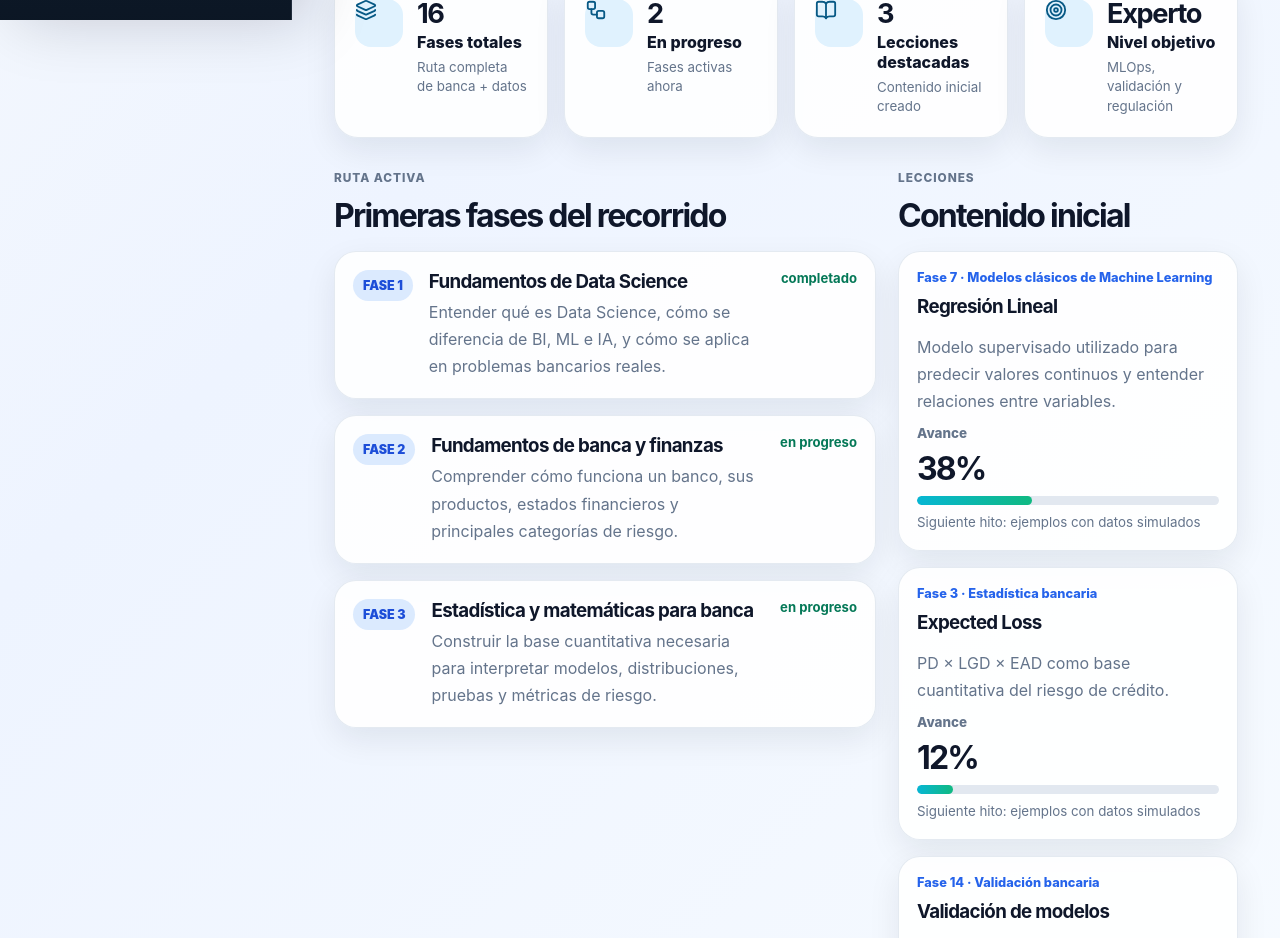
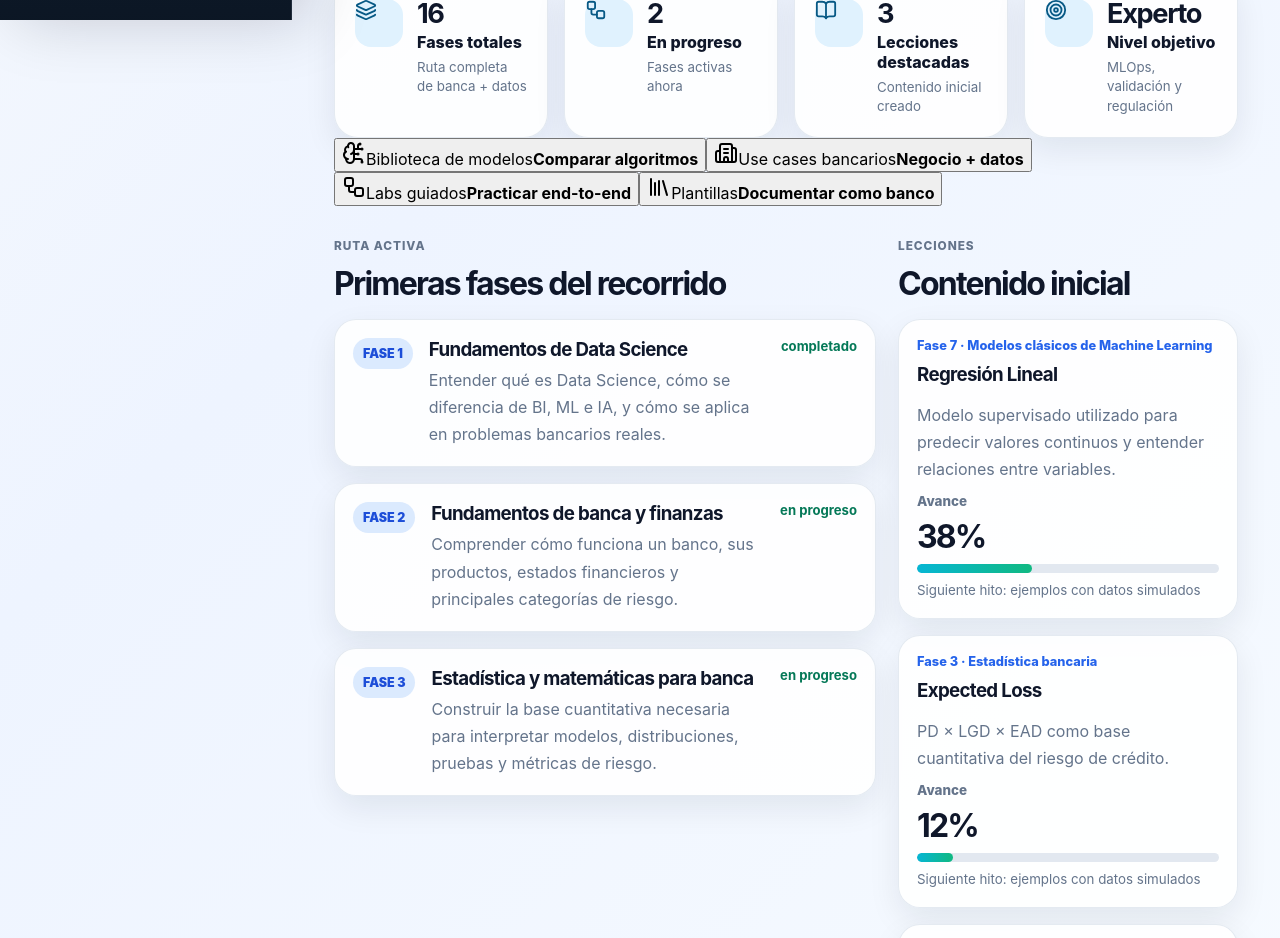
Before and after one commit to albertojrc/HUB, a React (Vite) app: page / in a window 1280 px wide. Shown: the part 780-1718 px from the top of the page. Built offline with nearby package versions, Linux system fonts and the light colour scheme.

Commit message:
feat: connect labs resources evaluations pages

```diff
--- a/src/App.jsx
+++ b/src/App.jsx
@@ -3,8 +3,6 @@ import {
   BookOpen,
   BrainCircuit,
   Building2,
-  FlaskConical,
-  GraduationCap,
   Layers3,
   Library,
   LineChart,
@@ -22,7 +20,6 @@ import {
   LessonHeader,
   LessonNavigation,
   LessonTabs,
-  PlaceholderPage,
   ProgressCard,
   RiskCard,
   StatCard,
@@ -30,9 +27,12 @@ import {
 } from './components/AcademyComponents.jsx';
 import { featuredLessons, linearRegressionLesson } from './data/lessons.js';
 import { phases, phaseStats } from './data/phases.js';
+import { EvaluationsPage } from './pages/EvaluationsPage.jsx';
 import { GlossaryPage } from './pages/GlossaryPage.jsx';
+import { LabsPage } from './pages/LabsPage.jsx';
 import { ModelsPage } from './pages/ModelsPage.jsx';
 import { ProjectsPage } from './pages/ProjectsPage.jsx';
+import { ResourcesPage } from './pages/ResourcesPage.jsx';
 import { RiskManagementPage } from './pages/RiskManagementPage.jsx';
 import { UseCasesPage } from './pages/UseCasesPage.jsx';
 
@@ -79,13 +79,13 @@ function renderRoute(path, navigate) {
     case '/risk-management':
       return <RiskManagementPage />;
     case '/labs':
-      return <PlaceholderPage title="Labs" description="Espacio para notebooks, ejercicios prácticos, datasets simulados y retos guiados de análisis bancario." icon={FlaskConical} />;
+      return <LabsPage />;
     case '/projects':
       return <ProjectsPage />;
     case '/evaluations':
-      return <PlaceholderPage title="Evaluaciones" description="Quizzes, checklists de dominio, ejercicios de interpretación y mini-exámenes por fase." icon={GraduationCap} />;
+      return <EvaluationsPage />;
     case '/resources':
-      return <PlaceholderPage title="Recursos" description="Plantillas de model card, reporte de validación, monitoring report, data dictionary y documentación técnica." icon={Library} />;
+      return <ResourcesPage />;
     case '/glossary':
       return <GlossaryPage />;
     default:
@@ -133,6 +133,29 @@ function DashboardPage({ onNavigate }) {
         <StatCard label="En progreso" value={phaseStats.inProgress} detail="Fases activas ahora" icon={Workflow} />
         <StatCard label="Lecciones destacadas" value={featuredLessons.length} detail="Contenido inicial creado" icon={BookOpen} />
         <StatCard label="Nivel objetivo" value="Experto" detail="MLOps, validación y regulación" icon={Target} />
+      </section>
+
+      <section className="quick-actions-grid">
+        <button type="button" className="quick-action-card" onClick={() => onNavigate('/models')}>
+          <BrainCircuit size={24} />
+          <span>Biblioteca de modelos</span>
+          <strong>Comparar algoritmos</strong>
+        </button>
+        <button type="button" className="quick-action-card" onClick={() => onNavigate('/use-cases')}>
+          <Building2 size={24} />
+          <span>Use cases bancarios</span>
+          <strong>Negocio + datos</strong>
+        </button>
+        <button type="button" className="quick-action-card" onClick={() => onNavigate('/labs')}>
+          <Workflow size={24} />
+          <span>Labs guiados</span>
+          <strong>Practicar end-to-end</strong>
+        </button>
+        <button type="button" className="quick-action-card" onClick={() => onNavigate('/resources')}>
+          <Library size={24} />
+          <span>Plantillas</span>
+          <strong>Documentar como banco</strong>
+        </button>
       </section>
 
       <section className="content-split">
```
